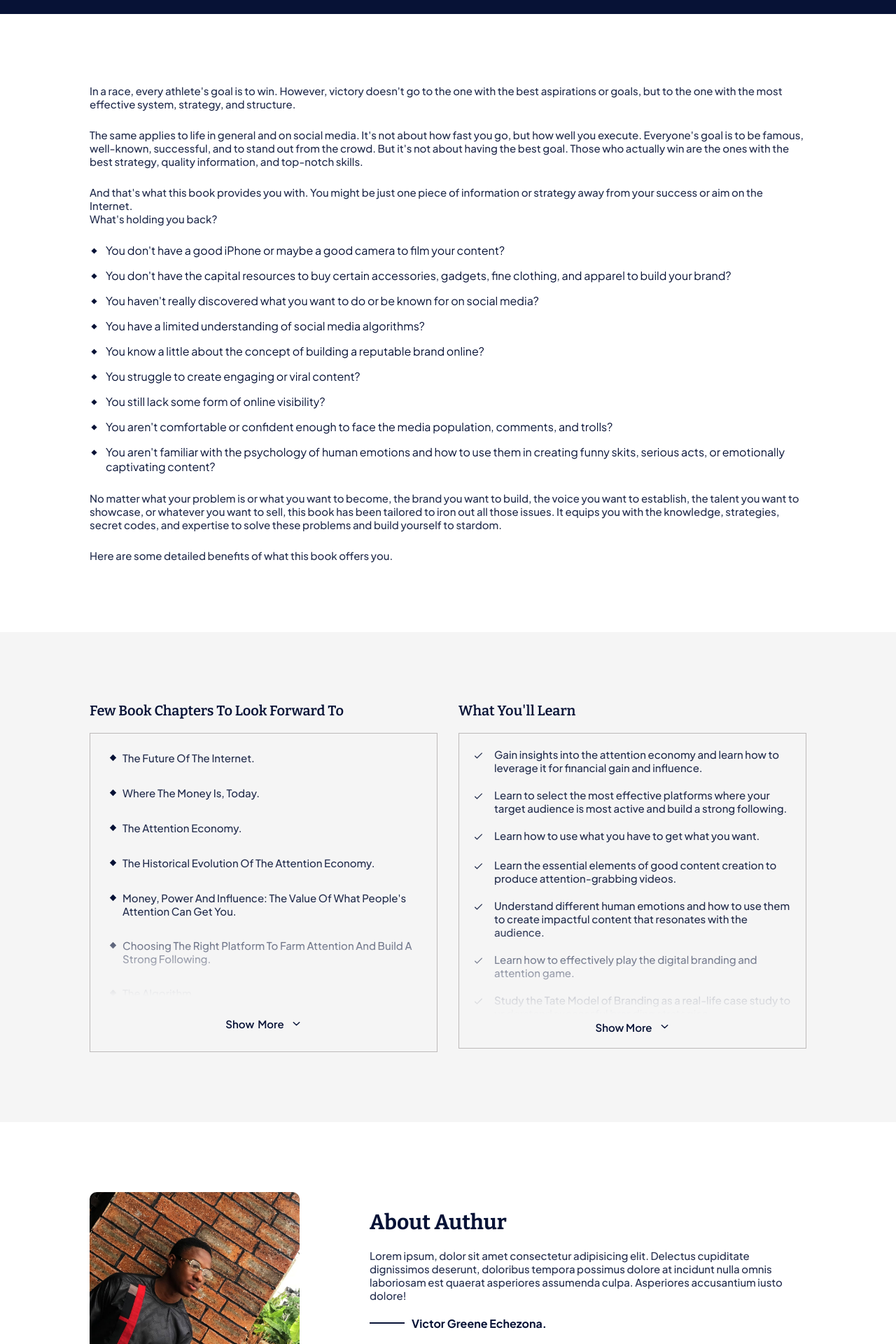
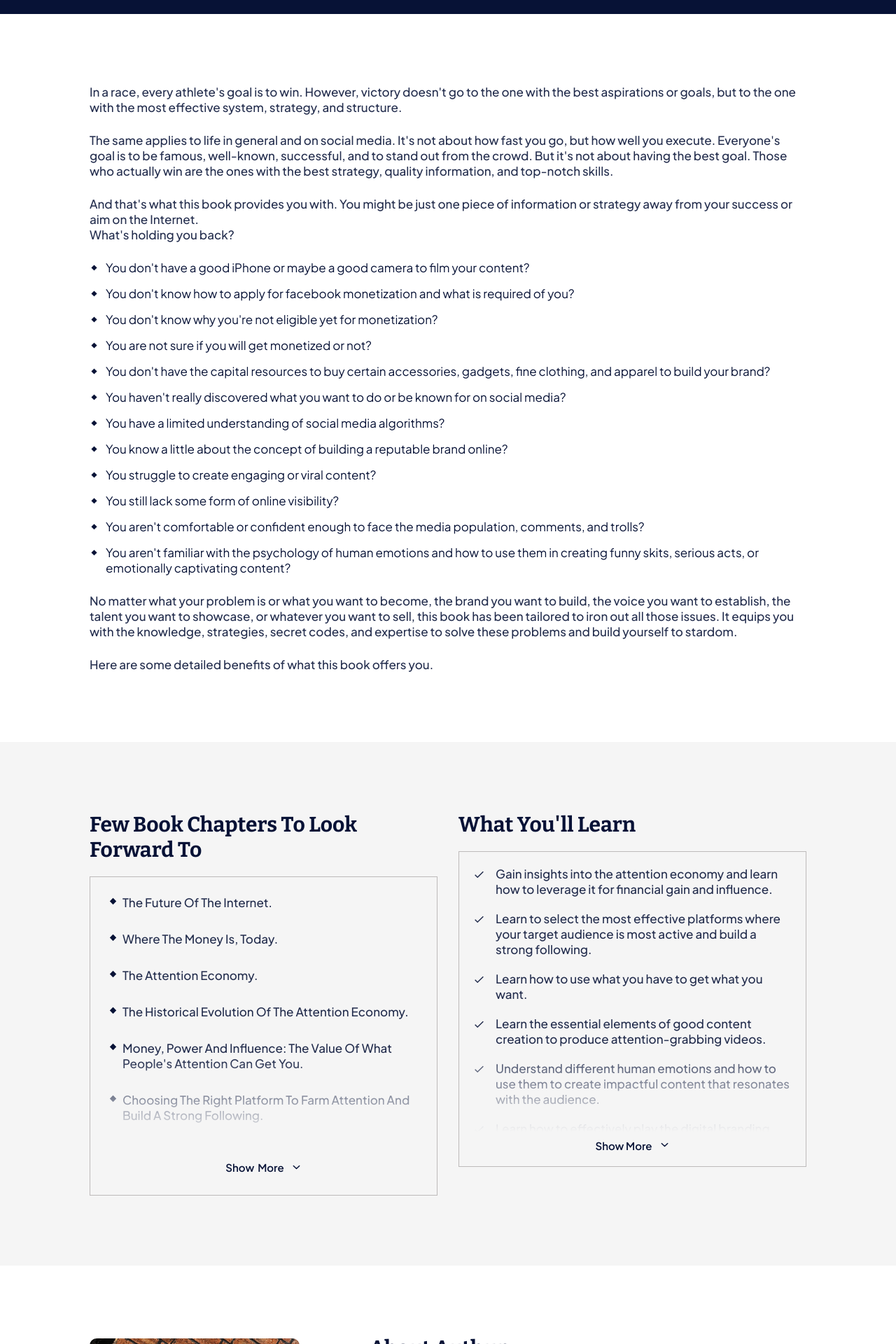
Before and after one commit to ugonna-onyejekwe/greene, a React (Vite) app: page / in a window 1280 px wide. Shown: the part 780-2700 px from the top of the page at 70% size. Built offline with nearby package versions, Linux system fonts and the light colour scheme.

Commit message:
Increased font size of letters and edited review section

```diff
--- a/src/App.scss
+++ b/src/App.scss
@@ -12,7 +12,7 @@
 
 // Reuseable styles
 p {
-  font-size: 15px;
+  font-size: 17px;
   font-weight: 500;
   color: $primary_color_light;
 }
@@ -38,9 +38,9 @@ h2 {
     font-size: 25px;
   }
 
-  @media (max-width: 500px) {
-    font-size: 20px;
-  }
+  // @media (max-width: 500px) {
+  //   font-size: 20px;
+  // }
 }
 
 body {
--- a/src/components/about-book/style.scss
+++ b/src/components/about-book/style.scss
@@ -13,8 +13,6 @@
 
       h2 {
         text-transform: capitalize;
-        font-weight: 600;
-        font-size: 20px;
       }
 
       .main_wrapper {
@@ -95,20 +93,12 @@
           }
         }
       }
-
-      @media (max-width: 500px) {
-        h2 {
-          font-size: 17px;
-        }
-      }
     }
 
     .book_benefit_section {
       flex: 1;
       h2 {
         text-transform: capitalize;
-        font-weight: 600;
-        font-size: 20px;
       }
 
       .wrapper {
@@ -155,7 +145,7 @@
             }
 
             span {
-              font-size: 15px;
+              font-size: 17px;
               padding-top: 3px;
             }
           }
@@ -174,12 +164,6 @@
           cursor: pointer;
         }
       }
-
-      @media (max-width: 500px) {
-        h2 {
-          font-size: 17px;
-        }
-      }
     }
 
     @media (max-width: 1024px) {
--- a/src/components/authur-section/index.jsx
+++ b/src/components/authur-section/index.jsx
@@ -14,10 +14,13 @@ export const Authur_section = () => {
           <div className="txt_con">
             <h2>about authur</h2>
             <p>
-              Lorem ipsum, dolor sit amet consectetur adipisicing elit. Delectus
-              cupiditate dignissimos deserunt, doloribus tempora possimus dolore
-              at incidunt nulla omnis laboriosam est quaerat asperiores
-              assumenda culpa. Asperiores accusantium iusto dolore!
+              Victor Greene (Echezona) is a young digital entrepreneur, author,
+              Thought leader and a Brand psychologist for two reputable firms in
+              Nigeria. He's a perpetual learner committed to empowering
+              individuals to achieve financial success and personal growth. With
+              a keen eye for spotting opportunities and a deep understanding of
+              human psychology, Victor provides readers with the knowledge and
+              tools needed to thrive in today’s dynamic world.
             </p>
             <h4>victor greene echezona.</h4>
 
--- a/src/components/authur-section/style.scss
+++ b/src/components/authur-section/style.scss
@@ -28,7 +28,7 @@
 
       h4 {
         text-transform: capitalize;
-        font-size: 16px;
+        font-size: 17px;
         position: relative;
         padding-left: 60px;
 
@@ -100,7 +100,7 @@
 
     @media (max-width: 500px) {
       .txt_con h4 {
-        font-size: 13px;
+        font-size: 17px;
         padding-left: 40px;
 
         &::before {
--- a/src/components/data.jsx
+++ b/src/components/data.jsx
@@ -44,6 +44,8 @@ export const book_content_info = [
   "Case study: The Tate model of branding.",
 
   "Facebook moneitization in Nigeria: A comprehesive guide.",
+
+  "Few stuffs that can stop you from getting monetized on facebook.",
 ];
 
 export const bookBenefits = [
--- a/src/components/get-book/index.jsx
+++ b/src/components/get-book/index.jsx
@@ -33,13 +33,17 @@ export const Get_book_section = () => {
       <div className="get_book_section" id="get-book">
         <div className="container">
           <div className="txt_con">
-            <h2>learn to build your brand</h2>
+            <h2>take action now</h2>
             <p className="txt">
-              Lorem ipsum dolor sit amet consectetur adipisicing elit. Unde
-              deserunt ipsum quas neque voluptas pariatur exercitationem quia,
-              verit ipsum quas neque voluptas pariatur exercitationem quia,
-              verit ipsum quas neque voluptas pariatur exercitationem quia,
-              verit
+              The future depends on what you do today. Don't miss out on the
+              chance to transform your Facebook, and Instagram presence into a
+              thriving business and a substantial stream of income. This is your
+              opportunity to turn your passion, talent, creativity and hobbies
+              into influence, wealth and impact. Secure your copy today, which
+              comes along with the bonus book ( the alchemy of wealth) at a
+              discounted prize of 3500. And take control of your personal
+              growth, vision and brand idea, immediately.
+              <br /> Make purchases while offers and bonuses still last.
             </p>
 
             {/* img swipper */}
--- a/src/components/home/style.scss
+++ b/src/components/home/style.scss
@@ -11,16 +11,17 @@
     .txt_con {
       width: 50%;
       padding-top: 200px;
+
       small {
         color: rgb(193, 191, 191);
         text-transform: capitalize;
-        font-size: 16px;
+        font-size: 18px;
         font-weight: 500;
       }
 
       h1 {
         text-transform: uppercase;
-        font-size: 35px;
+        font-size: 40px;
         color: white;
         font-family: $second_font;
         white-space: nowrap;
@@ -99,10 +100,6 @@
     }
 
     @media (max-width: 500px) {
-      .txt_con h1 {
-        font-size: 25px;
-      }
-
       .img_con {
         width: 200px !important;
       }
--- a/src/components/intro-section/index.jsx
+++ b/src/components/intro-section/index.jsx
@@ -37,6 +37,28 @@ export const Intro_section = () => {
             </span>
             You don't have a good iPhone or maybe a good camera to film your
             content?
+          </li>
+
+          <li>
+            <span>
+              <VscDebugBreakpointLog />
+            </span>
+            You don't know how to apply for facebook monetization and what is
+            required of you?
+          </li>
+
+          <li>
+            <span>
+              <VscDebugBreakpointLog />
+            </span>
+            You don't know why you're not eligible yet for monetization?
+          </li>
+
+          <li>
+            <span>
+              <VscDebugBreakpointLog />
+            </span>
+            You are not sure if you will get monetized or not?
           </li>
 
           <li>
--- a/src/components/intro-section/style.scss
+++ b/src/components/intro-section/style.scss
@@ -23,6 +23,7 @@
         list-style: none;
         display: flex;
         gap: 10px;
+        font-size: 17px;
 
         span {
           font-size: 13px;
--- a/src/components/review-section/style.scss
+++ b/src/components/review-section/style.scss
@@ -42,7 +42,7 @@
 
         h3 {
           text-transform: capitalize;
-          font-size: 16px;
+          font-size: 17px;
           padding-top: 10px;
         }
 
--- a/src/components/second-book-section/style.scss
+++ b/src/components/second-book-section/style.scss
@@ -79,28 +79,6 @@
         }
       }
 
-      .btn_section {
-        display: flex;
-        align-items: center;
-        gap: 30px;
-        flex-direction: row-reverse;
-        width: fit-content;
-
-        h3 {
-          font-size: 20px;
-          display: flex;
-          align-items: center;
-
-          span {
-            font-size: 25px;
-            display: flex;
-            align-items: center;
-            justify-content: center;
-            height: fit-content;
-          }
-        }
-      }
-
       @media (max-width: 1024px) {
         padding-right: 400px;
       }
@@ -139,12 +117,6 @@
             text-align: center;
           }
         }
-
-        .btn_section {
-          margin-top: 30px;
-          justify-content: center;
-          width: 100%;
-        }
       }
     }
   }
@@ -156,7 +128,6 @@
 
   h2 {
     text-transform: capitalize;
-    font-size: 18px;
     padding-bottom: 20px;
   }
 
@@ -202,8 +173,8 @@
         gap: 10px;
 
         span {
-          font-size: 15px;
-          padding-top: 2px;
+          font-size: 16px;
+          padding-top: 4px;
         }
       }
     }
@@ -218,7 +189,7 @@
         align-items: center;
         gap: 10px;
         text-transform: capitalize;
-        font-weight: 500;
+        font-weight: 600;
         font-size: 14px;
         cursor: pointer;
         padding-top: 20px;
```
Also changed, not shown: src/components/review-section/index.jsx (+18 -34 lines).
